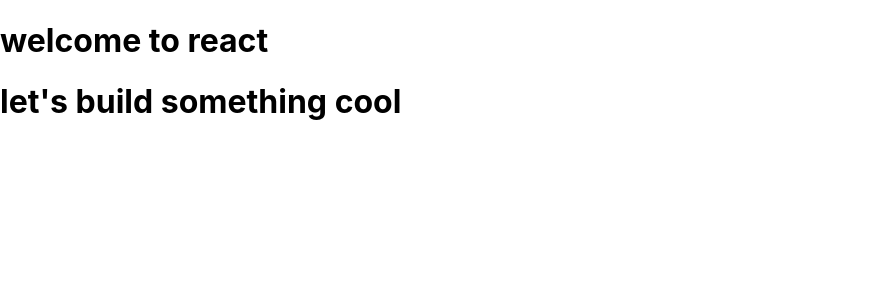
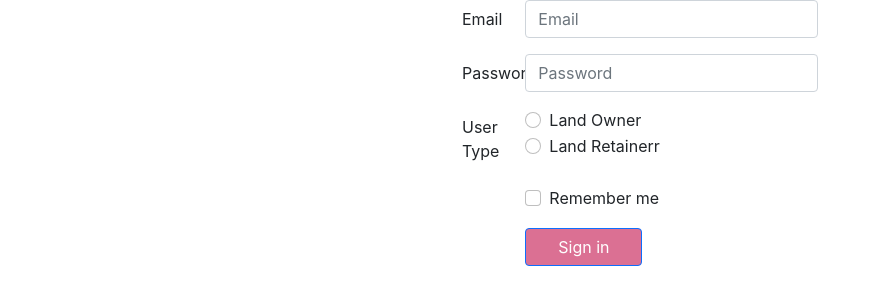
Before and after one commit to nirupasinha/LandMangementSystem_React, a React (Create React App) app: page / in a window 1280 px wide. Shown: the top 304 px of the page, without its empty margins (0-880 px from the left). Built offline with nearby package versions, Linux system fonts and the light colour scheme.

Commit message:
implate bootstrap

```diff
--- a/package.json
+++ b/package.json
@@ -6,7 +6,9 @@
     "@testing-library/jest-dom": "^5.14.1",
     "@testing-library/react": "^11.2.7",
     "@testing-library/user-event": "^12.8.3",
+    "bootstrap": "^5.1.0",
     "react": "^17.0.2",
+    "react-bootstrap": "^2.0.0-beta.5",
     "react-dom": "^17.0.2",
     "react-scripts": "4.0.3",
     "web-vitals": "^1.1.2"
--- a/public/index.html
+++ b/public/index.html
@@ -37,6 +37,7 @@
 <body>
   <noscript>You need to enable JavaScript to run this app.</noscript>
   <div id="root"></div>
+
   <!--
       This HTML file is a template.
       If you open it directly in the browser, you will see an empty page.
--- a/src/App.js
+++ b/src/App.js
@@ -1,5 +1,6 @@
 import logo from './logo.svg';
 import './App.css';
+
 
 function App() {
   return (
@@ -17,7 +18,9 @@
         >
           Learn React
         </a>
+
       </header>
+
     </div>
   );
 }
--- /dev/null
+++ b/src/components/login.css
@@ -0,0 +1,13 @@
+.center{
+    margin-left:30%;
+    margin-top:10%;
+}
+.btn{
+    background-color: palevioletred;
+    width:40%;
+    color:white;
+
+}
+#mt-5{
+    margin-top: 20%;
+}
--- /dev/null
+++ b/src/components/login.js
@@ -0,0 +1,46 @@
+
+import React from 'react';
+import './login.css';
+class Login extends React.Component {
+  constructor(props){
+    super(props)
+    console.log("props======",props)
+  };
+
+  handleSubmit (data){
+
+    data.preventDefault();
+    console.log("Data here ",data)
+  }
+  render() {
+    console.log("This ",this)
+    return (
+      <form onSubmit={this.handleSubmit}>
+      <div class="center">
+        <label>First Name</label>
+        <input></input><br></br>
+        <label>Email ID</label>
+        <input type="email" ></input><br></br>
+        <button type="submit">
+        Login
+      </button>
+        {/* <a class="btn">Login</a> <a class="btn">Registraion</a> */}
+      </div>
+      </form>
+    )
+
+  }
+
+}
+//   function  Login(){
+//         return(
+//             <div class="center">
+//                  <label>First Name</label>
+//                  <input></input><br></br>
+//                  <label>Email ID</label>
+//                  <input></input><br></br>
+//                  <a class="btn">Login</a> <a class="btn">Registraion</a>
+//           </div>
+//         )
+//     }
+export default Login
--- /dev/null
+++ b/src/components/userLogin.js
@@ -0,0 +1,67 @@
+import React from 'react';
+import './login.css';
+import { Container, Row, Col,Form,Button,margin } from 'react-bootstrap';
+class UserLogin extends React.Component{
+   render(){
+    return (
+<Container>
+  <Row>
+    <Col lg={{span: 4, offset: 4 }} md={4} sm={6} xl={4} xs={6} xxl={4} >
+    <Form>
+  <Form.Group as={Row} className="mb-3" controlId="formHorizontalEmail">
+    <Form.Label column sm={2}>
+      Email
+    </Form.Label>
+    <Col sm={10}>
+      <Form.Control type="email" placeholder="Email" />
+    </Col>
+  </Form.Group>
+
+  <Form.Group as={Row} className="mb-3" controlId="formHorizontalPassword">
+    <Form.Label column sm={2}>
+      Password
+    </Form.Label>
+    <Col sm={10}>
+      <Form.Control type="password" placeholder="Password" />
+    </Col>
+  </Form.Group>
+  <fieldset>
+    <Form.Group as={Row} className="mb-3">
+      <Form.Label as="legend" column sm={2}>
+       User Type
+      </Form.Label>
+      <Col sm={10}>
+        <Form.Check
+          type="radio"
+          label="Land Owner"
+          name="formHorizontalRadios"
+          id="formHorizontalRadios1"
+        />
+        <Form.Check
+          type="radio"
+          label="Land Retainerr"
+          name="formHorizontalRadios"
+          id="formHorizontalRadios2"
+        />
+      </Col>
+    </Form.Group>
+  </fieldset>
+  <Form.Group as={Row} className="mb-3" controlId="formHorizontalCheck">
+    <Col sm={{ span: 10, offset: 2 }}>
+      <Form.Check label="Remember me" />
+    </Col>
+  </Form.Group>
+
+  <Form.Group as={Row} className="mb-3">
+    <Col sm={{ span: 10, offset: 2 }}>
+      <Button type="submit">Sign in</Button>
+    </Col>
+  </Form.Group>
+</Form></Col>
+  </Row>
+</Container>
+    )
+   }
+
+}
+export default UserLogin;
--- a/src/index.js
+++ b/src/index.js
@@ -1,21 +1,25 @@
 import React from 'react';
 import ReactDOM from 'react-dom';
+import 'bootstrap/dist/css/bootstrap.min.css';
 import './index.css';
+import Login from "./components/login.js"
+import UserLogin from "./components/userLogin.js"
 
 // let city = {
 // name: "Mumbai",
 // country: "india"
 // };
-function Hello() {
-  //  return <h1>welcome tO React </h1>
-   return (
-   <div>
-        <h1>welcome to react</h1>
-        <h1>let's build something cool</h1>
-    </div>);
-}
+// function Hello() {
+//   //  return <h1>welcome tO React </h1>
+//    return (
+//    <div>
+//         <h1>welcome to react</h1>
+//         <h1>let's build something cool</h1>
+//     </div>);
+// }
 
 ReactDOM.render(
+
 //React.createElement("h1", {style: { color:"red" } } , "Hello Sarvottam"),
 //<h1 class="heading">Sarvottam is living in {city.name} {city.country}</h1>,
 /* <ul>
@@ -25,6 +29,8 @@
     <li>Ravindra Prasad</li>
     <li>Anita Devi</li>
 </ul>, */
-<Hello></Hello>,
-    document.getElementById('root')
+//<Hello></Hello>,
+//<Login name={'sarvottam'}> </Login>,
+<UserLogin></UserLogin>,
+  document.getElementById('root')
 );
```
Also changed, not shown: 1 other file (tests, documents, lock files or other folders).
